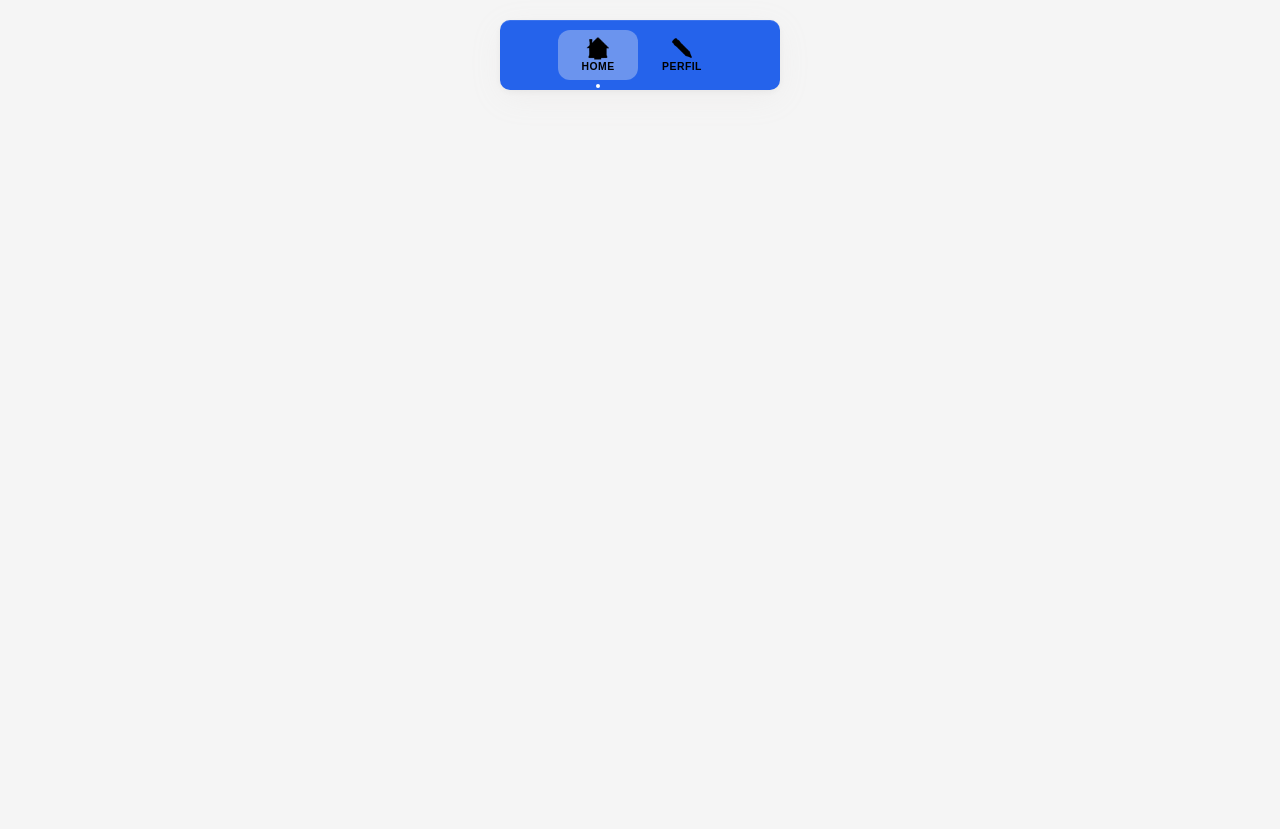
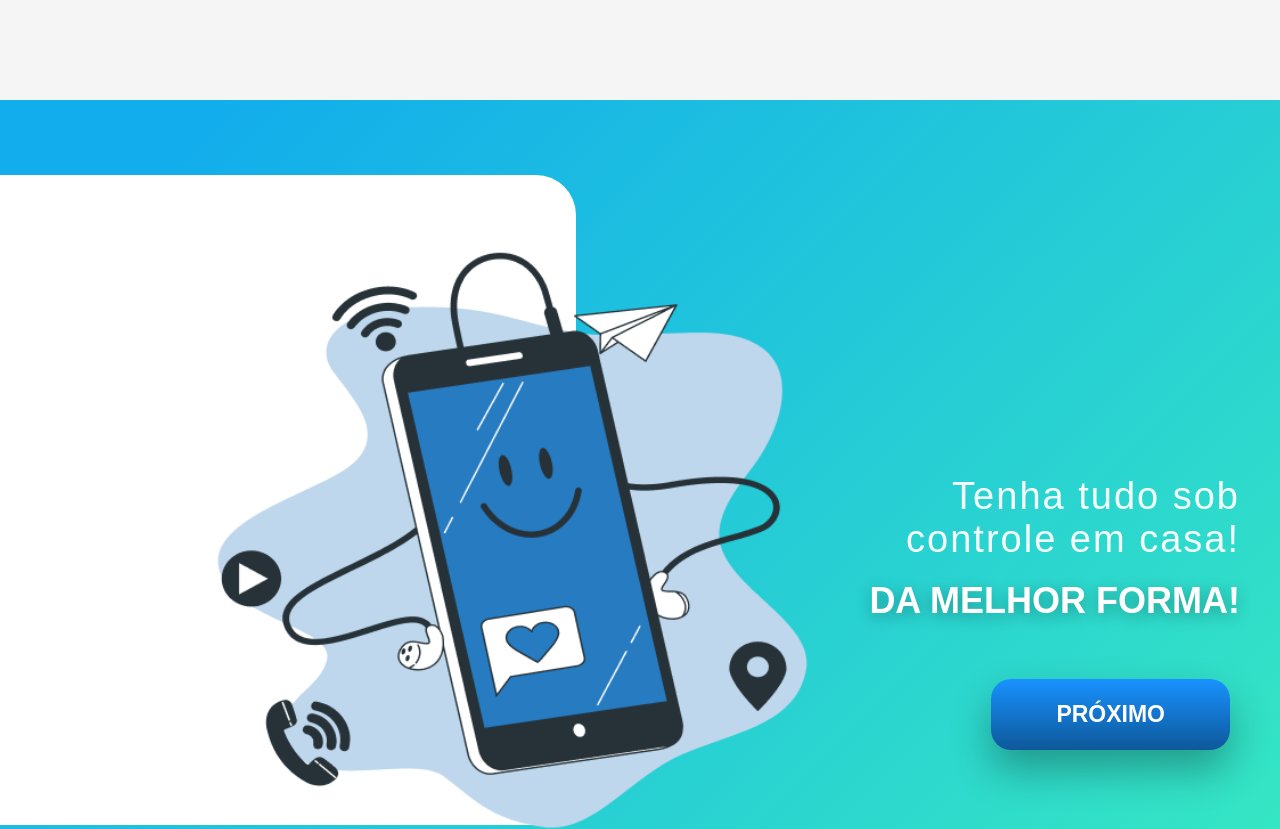
Before and after one commit to pviktorr/react-tcc, a React (Vite) app in the folder reactero/: page / in a window 1280 px wide. Shown: the top 829 px of the page. Before the commit the page ends 800 px from the top, so only its background shows below. Built offline with nearby package versions, Linux system fonts and the light colour scheme.

Commit message:
alteração na nav bar

```diff
--- a/reactero/src/App.jsx
+++ b/reactero/src/App.jsx
@@ -10,9 +10,8 @@ import { Routes } from 'react-router-dom'
 
 function App() {
   return (
-
-    <div className="App">
-      <Navbar/>
+      <div className="app-content">
+      <AppRoutes/>
     </div>
   )
 }
--- a/reactero/src/Components/Navbar/Navbar.jsx
+++ b/reactero/src/Components/Navbar/Navbar.jsx
@@ -8,8 +8,10 @@ const Navbar = () => {
 
   // Itens da navbar baseados nas suas rotas
   const navItems = [
-    { path: '/', icon: '🏠', label: 'Home' },
-    { path: '/inicio', icon: '✏️', label: 'Perfil' }
+    { path: '/home', icon: '🏠', label: 'Home' },
+    { path: '/mobile', icon: '📱', label: 'Mobile'},
+    { path: '/relatorio', icon: '✏️', label: 'Relatório'},
+    { path: '/inicio', icon: '🧑', label: 'Perfil' }
 
   ];
 
--- a/reactero/src/pages/Home/Home.css
+++ b/reactero/src/pages/Home/Home.css
@@ -1,7 +1,11 @@
+*{
+  box-sizing: border-box;
+  padding: 0;
+  margin: 0;
+}
+
 .onboarding-container {
   min-height: 100vh;
-
-
   background: linear-gradient(135deg, #12ADEC 10%, #39ecbf 100%);
   display: flex;
   align-items: center;
@@ -14,13 +18,15 @@
   display: flex;
   align-items: center;
   justify-content: space-between;
+
+
 }
 
 /* CARD DA IMAGEM - ESQUERDA */
 
 #card {
     height: 650px;
-    position: absolute; /* Mudei para absolute */
+    position: absolute;
     width: 45vw; /* Largura fixa baseada na imagem */
     z-index:1;
     background: white;
@@ -32,6 +38,7 @@
     left: 20px; /* Encostado na esquerda */
     top: 50%; /* Centralizado verticalmente */
     transform: translateY(-50%); /* Ajuste vertical */
+    margin-top: 100px;
 }
 
 /* IMAGEM DENTRO DO CARD */
--- a/reactero/src/pages/Home/Home.jsx
+++ b/reactero/src/pages/Home/Home.jsx
@@ -5,9 +5,11 @@ import { Link, useNavigate } from 'react-router-dom';
 import './Home.css';
 
 
+
 function Onboarding() {
   const navigate = useNavigate()
   return (
+
     <div className="onboarding-container">
       <div className="content-wrapper">
 
```
